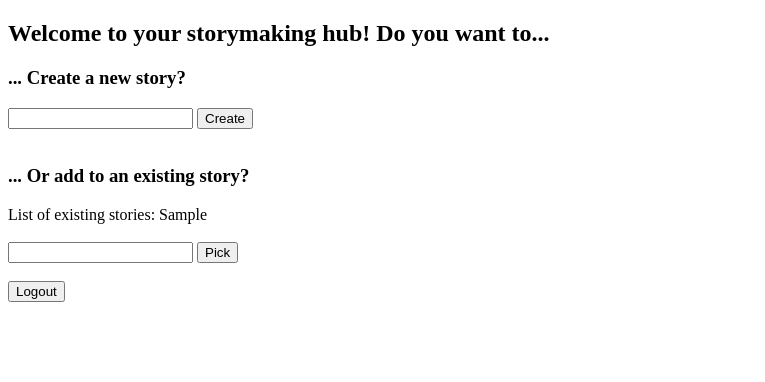
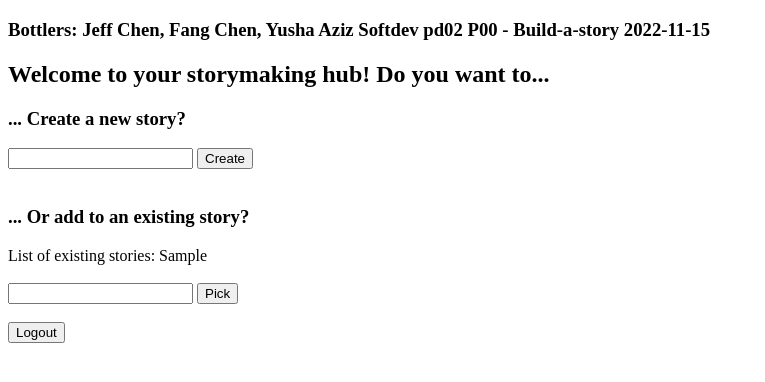
Before and after one commit to CytaStorm/collabStory, a Flask app: template templates/home.html in a window 1280 px wide. Shown: the top 382 px of the page, without its empty margins (0-765 px from the left). Run offline with Flask 2, Linux system fonts and the light colour scheme; the template is opened without the code that fills it: most values are stand-ins (such as "Sample title", 1, 10 or a date in 2020).

Commit message:
heading in home

```diff
--- a/templates/home.html
+++ b/templates/home.html
@@ -1,6 +1,13 @@
 <!DOCTYPE html>
 
 <html>
+  <h3>
+    Bottlers: Jeff Chen, Fang Chen, Yusha Aziz
+    Softdev pd02
+    P00 - Build-a-story
+    2022-11-15
+  </h3>
+
   <h2>
     Welcome to your storymaking hub!
     Do you want to...
```
